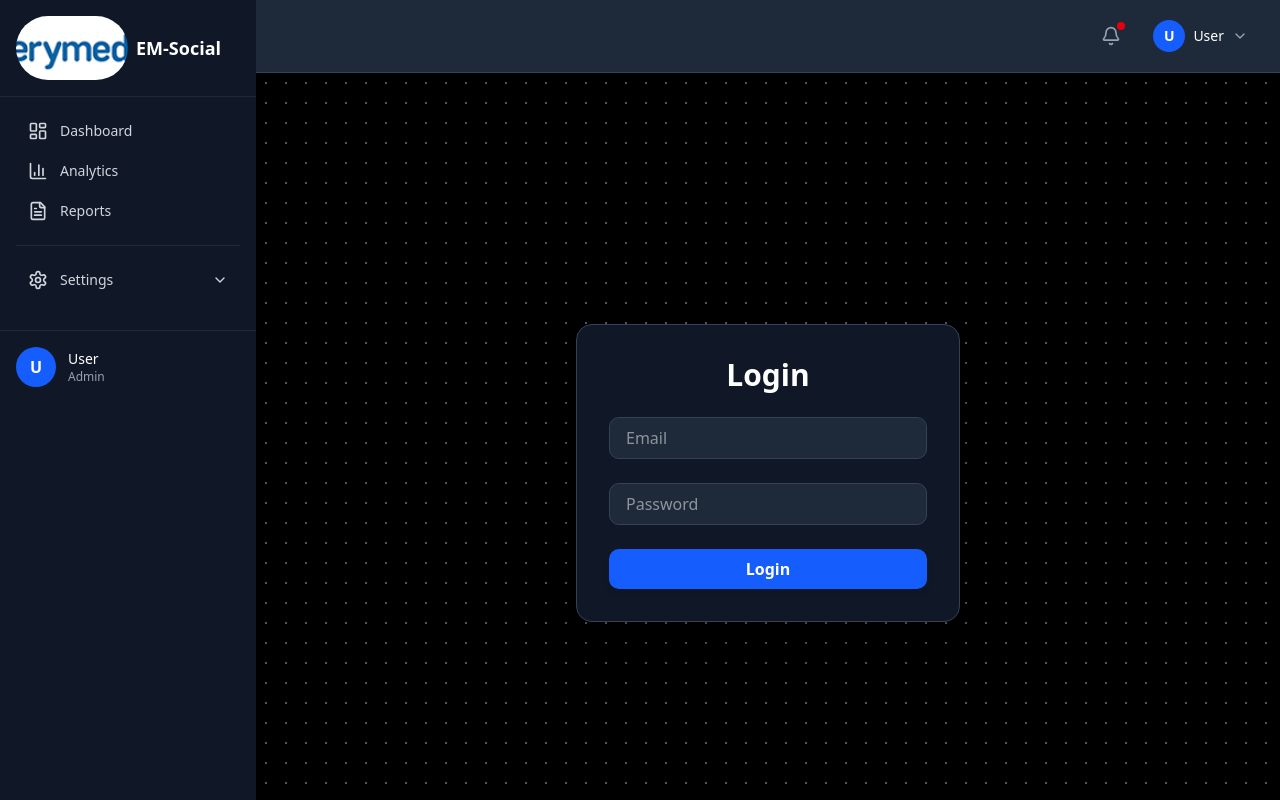
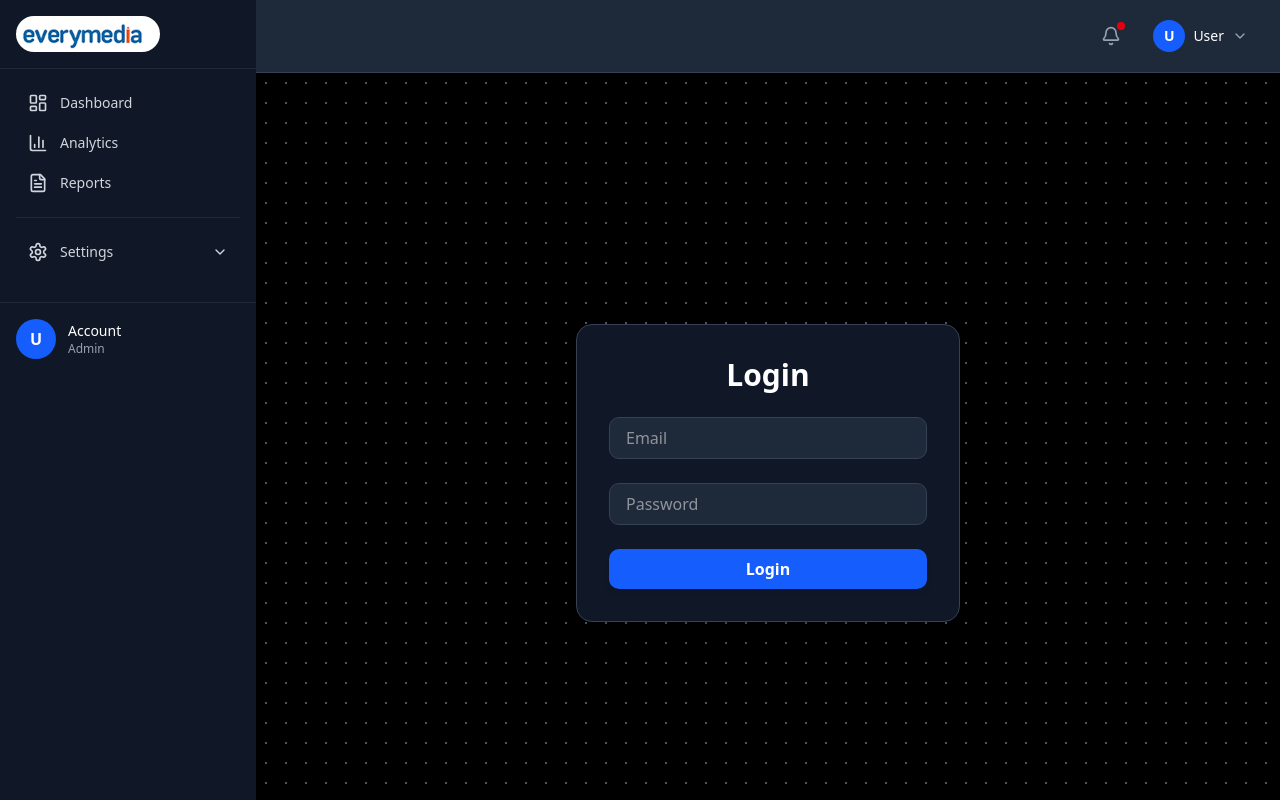
Before and after one commit to P0v0n/em-social1, a Next.js app: page / in a window 1280 px wide. Built offline with nearby package versions, Linux system fonts and the light colour scheme.

Commit message:
chore(branding): update sidebar logo size and rename user label to Account

```diff
--- a/src/components/layout/DashboardLayout.jsx
+++ b/src/components/layout/DashboardLayout.jsx
@@ -67,8 +67,8 @@ export default function DashboardLayout({ children }) {
         <div className="flex items-center justify-between p-4 border-b border-gray-800">
           {sidebarOpen && (
             <div className="flex items-center gap-2">
-              <img src="/logo.gif" alt="EM-Social" className="w-28 h-16 rounded-full object-cover" />
-              <span className="font-bold text-lg">EM-Social</span>
+              <img src="/logo.gif" alt="EM-Social" className="w-36 h-9 rounded-full object-cover" />
+
             </div>
           )}
           <button
@@ -139,7 +139,7 @@ export default function DashboardLayout({ children }) {
                 <span className="text-white font-semibold">U</span>
               </div>
               <div className="flex-1 min-w-0">
-                <div className="text-sm font-medium text-white truncate">User</div>
+                <div className="text-sm font-medium text-white truncate">Account</div>
                 <div className="text-xs text-gray-400 truncate">Admin</div>
               </div>
             </div>
```
